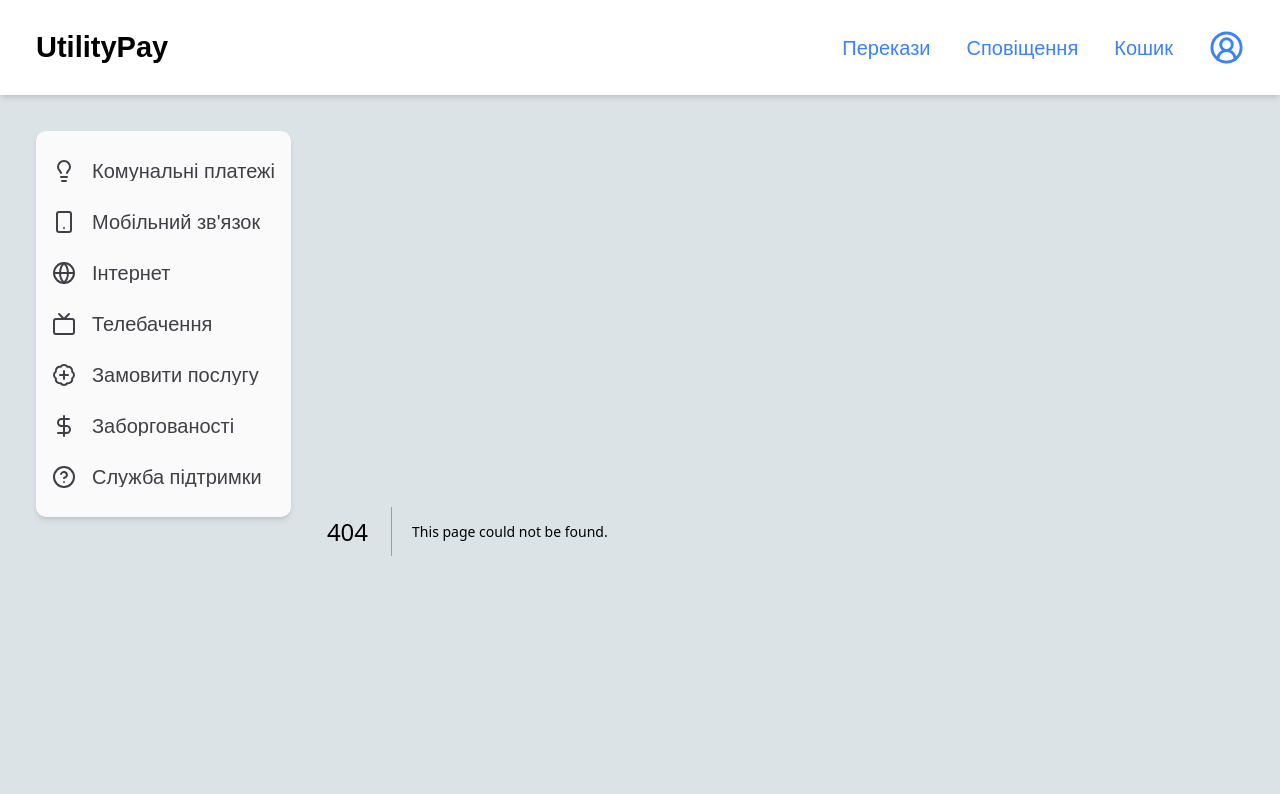
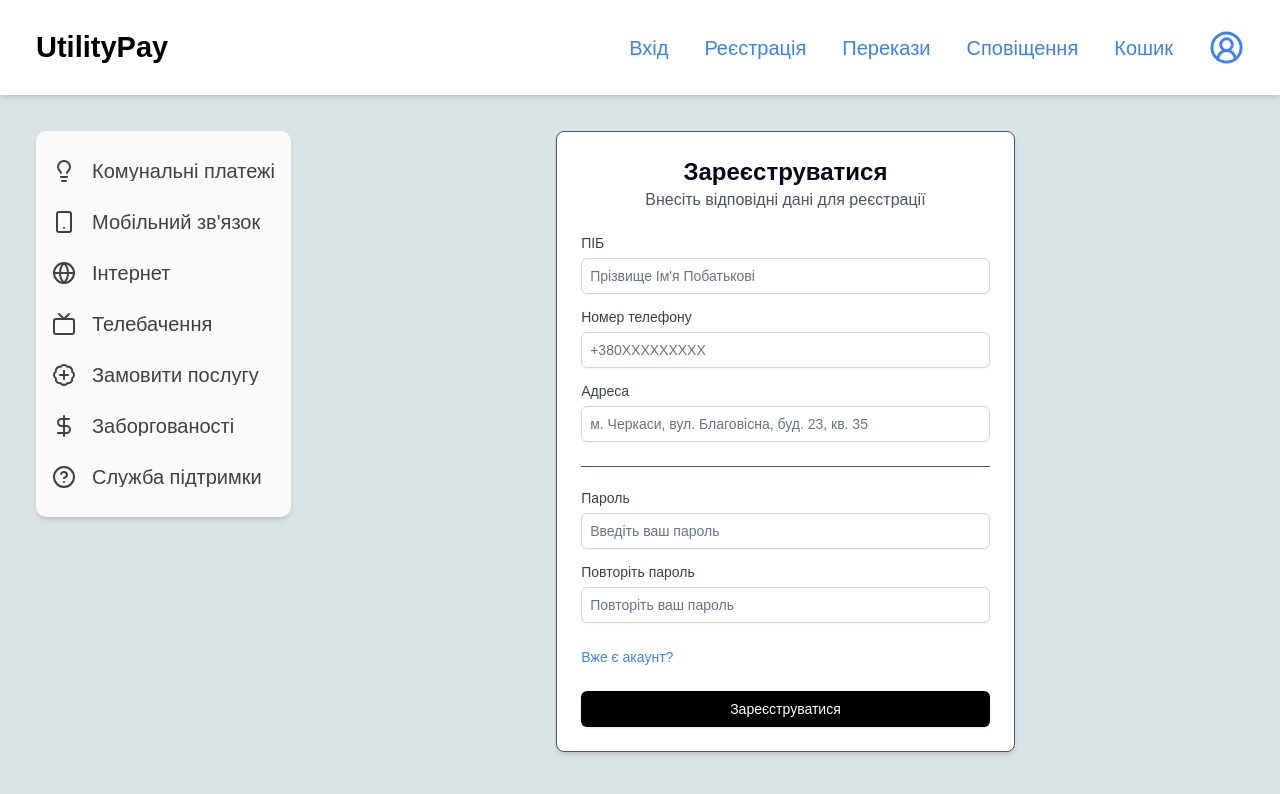
Before and after one commit to Maxkorop10/UtilityPay, a Next.js app: page /signup in a window 1280 px wide. Before the commit this address had no page. Shown: the top 794 px of the page. Built offline with nearby package versions, Linux system fonts and the light colour scheme.

Commit message:
add login and sign up forms

```diff
--- a/package.json
+++ b/package.json
@@ -35,10 +35,10 @@
     "@types/react-dom": "^18",
     "eslint": "^8",
     "eslint-config-next": "14.2.16",
+    "husky": "^8.0.0",
     "postcss": "^8",
     "prettier": "^3.3.3",
     "tailwindcss": "^3.4.1",
-    "typescript": "^5",
-    "husky": "^8.0.0"
+    "typescript": "^5"
   }
 }
--- a/src/app/layout.tsx
+++ b/src/app/layout.tsx
@@ -1,6 +1,6 @@
 import localFont from 'next/font/local';
 import './globals.css';
-import UpperNavBar from '@/src/components/UpperNavBar';
+import UpperNavBar from '@/src/components/UpperNavBar/UpperNavBar';
 import { AppSidebar } from '@/src/components/AppSideBar/AppSideBar';
 import { SidebarProvider } from '@/src/components/ui/sidebar';
 
--- /dev/null
+++ b/src/app/login/page.tsx
@@ -0,0 +1,14 @@
+import LoginForm from '@/src/modules/login-form/login-form';
+import type { Metadata } from 'next';
+
+export const metadata: Metadata = {
+  title: 'Вхід',
+};
+
+export default function LoginPage() {
+  return (
+    <div className="w-full flex justify-center items-start ">
+      <LoginForm />
+    </div>
+  );
+}
--- /dev/null
+++ b/src/app/signup/page.tsx
@@ -0,0 +1,14 @@
+import RegistrationForm from '@/src/modules/signup-form/signup-form';
+import type { Metadata } from 'next';
+
+export const metadata: Metadata = {
+  title: 'Реєстрація',
+};
+
+export default function SignupPage() {
+  return (
+    <div className="w-full flex justify-center items-start ">
+      <RegistrationForm />
+    </div>
+  );
+}
--- a/src/components/UpperNavBar/UpperNavBar.tsx
+++ b/src/components/UpperNavBar/UpperNavBar.tsx
@@ -11,6 +11,8 @@ export function UpperNavBar() {
       </div>
 
       <div className="flex space-x-9 text-blue-500 text-[20px] font-medium items-center">
+        <Link href="/login">Вхід</Link>
+        <Link href="/signup">Реєстрація</Link>
         <Link href="/transactions">Перекази</Link>
         <Link href="/notifications">Сповіщення</Link>
         <Link href="/cart">Кошик</Link>
--- a/src/components/UpperNavBar/index.ts
+++ /dev/null
@@ -1 +0,0 @@
-export { default } from './UpperNavBar';
--- /dev/null
+++ b/src/modules/login-form/login-form.tsx
@@ -0,0 +1,104 @@
+'use client';
+
+import { FieldValues, useForm } from 'react-hook-form';
+import { z } from 'zod';
+import { zodResolver } from '@hookform/resolvers/zod';
+import Link from 'next/link';
+import { Button } from '@/src/components/ui/button';
+import { Input } from '@/src/components/ui/input';
+import { Label } from '@/src/components/ui/label';
+
+const loginSchema = z.object({
+  phoneNumber: z
+    .string()
+    .min(10, 'Номер телефону має містити мінімум 10 цифр')
+    .regex(
+      /^\+380\d{9}$/,
+      'Номер телефону повинен починатися з +380 і містити 12 цифр'
+    ),
+  password: z.string().min(8, 'Пароль має містити щонайменше 8 символів'),
+});
+
+export default function LoginForm() {
+  const {
+    register,
+    handleSubmit,
+    formState: { errors },
+  } = useForm({
+    resolver: zodResolver(loginSchema),
+  });
+
+  const onSubmit = (data: FieldValues) => {
+    console.log(data);
+  };
+
+  return (
+    <form
+      onSubmit={handleSubmit(onSubmit)}
+      className="w-1/2 p-6 bg-white rounded-lg shadow-md border border-gray-600"
+    >
+      <h2 className="text-2xl font-bold text-center">Увійти</h2>
+      <p className="text-center text-gray-600 mb-6">
+        Внесіть відповідні дані для входу
+      </p>
+
+      <div className="mb-4">
+        <Label
+          htmlFor="phoneNumber"
+          className="block text-gray-700 font-medium mb-2"
+        >
+          Номер телефону
+        </Label>
+        <Input
+          type="text"
+          id="phoneNumber"
+          {...register('phoneNumber')}
+          className={`w-full p-2 border ${errors.phoneNumber ? 'border-red-500' : 'border-gray-300'} rounded-md`}
+          placeholder="+380XXXXXXXXX"
+        />
+        {errors.phoneNumber && (
+          <p className="text-red-500 text-sm mt-1">
+            {`${errors.phoneNumber.message}`}
+          </p>
+        )}
+      </div>
+
+      <div className="mb-4">
+        <Label
+          htmlFor="password"
+          className="block text-gray-700 font-medium mb-2"
+        >
+          Пароль
+        </Label>
+        <Input
+          type="password"
+          id="password"
+          {...register('password')}
+          className={`w-full p-2 border ${errors.password ? 'border-red-500' : 'border-gray-300'} rounded-md`}
+          placeholder="Введіть ваш пароль"
+        />
+        {errors.password && (
+          <p className="text-red-500 text-sm mt-1">
+            {`${errors.password.message}`}
+          </p>
+        )}
+      </div>
+
+      <div className="flex justify-between items-center mb-6">
+        <Link href="/" className="text-blue-500 hover:underline text-sm">
+          Забули пароль?
+        </Link>
+        <Link href="/signup" className="text-blue-500 hover:underline text-sm">
+          Немає аккаунту?
+        </Link>
+      </div>
+
+      <Button
+        type="submit"
+        className="w-full bg-black text-white p-2 rounded-md hover:bg-gray-800"
+      >
+        Увійти
+      </Button>
+    </form>
+  );
+}
--- /dev/null
+++ b/src/modules/signup-form/signup-form.tsx
@@ -0,0 +1,184 @@
+'use client';
+
+import { FieldValues, useForm } from 'react-hook-form';
+import { z } from 'zod';
+import { zodResolver } from '@hookform/resolvers/zod';
+import { Label } from '@/src/components/ui/label';
+import { Input } from '@/src/components/ui/input';
+import Link from 'next/link';
+import { Separator } from '@/src/components/ui/separator';
+import { Button } from '@/src/components/ui/button';
+
+const registrationSchema = z
+  .object({
+    fullName: z
+      .string()
+      .regex(
+        /^[А-ЯІЇЄҐа-яіїєґ]{2,}(?:\s[А-ЯІЇЄҐа-яіїєґ]{2,}){1}\s[А-ЯІЇЄҐа-яіїєґ]{5,}$/,
+        'Неправильний формат даних'
+      ),
+    phoneNumber: z
+      .string()
+      .regex(
+        /^\+380\d{9}$/,
+        'Номер телефону повинен починатися з +380 і містити 12 цифр'
+      ),
+    address: z
+      .string()
+      .regex(
+        /^м\.\s[А-ЯІЇЄҐа-яіїєґ]+,\s*вул\.\s[А-ЯІЇЄҐа-яіїєґ\s]+,\s*буд\.\s\d+(?:,\s*кв\.\s\d+)?$/,
+        'Адреса введена невірно'
+      ),
+    password: z.string().min(8, 'Пароль має містити щонайменше 8 символів'),
+    confirmPassword: z.string(),
+  })
+  .refine((data) => data.password === data.confirmPassword, {
+    path: ['confirmPassword'],
+    message: 'Паролі не збігаються',
+  });
+
+export default function RegistrationForm() {
+  const {
+    register,
+    handleSubmit,
+    formState: { errors },
+  } = useForm({
+    resolver: zodResolver(registrationSchema),
+  });
+
+  const onSubmit = (data: FieldValues) => {
+    console.log(data);
+  };
+
+  return (
+    <form
+      onSubmit={handleSubmit(onSubmit)}
+      className="w-1/2 p-6 bg-white rounded-lg shadow-md border border-gray-600"
+    >
+      <h2 className="text-2xl font-bold text-center">Зареєструватися</h2>
+      <p className="text-center text-gray-600 mb-6">
+        Внесіть відповідні дані для реєстрації
+      </p>
+
+      <div className="mb-4">
+        <Label
+          htmlFor="fullName"
+          className="block text-gray-700 font-medium mb-2"
+        >
+          ПІБ
+        </Label>
+        <Input
+          type="text"
+          id="fullName"
+          {...register('fullName')}
+          className={`w-full p-2 border ${errors.fullName ? 'border-red-500' : 'border-gray-300'} rounded-md`}
+          placeholder="Прізвище Ім'я Побатькові"
+        />
+        {errors.fullName && (
+          <p className="text-red-500 text-sm mt-1">
+            {`${errors.fullName.message}`}
+          </p>
+        )}
+      </div>
+
+      <div className="mb-4">
+        <Label
+          htmlFor="phoneNumber"
+          className="block text-gray-700 font-medium mb-2"
+        >
+          Номер телефону
+        </Label>
+        <Input
+          type="text"
+          id="phoneNumber"
+          {...register('phoneNumber')}
+          className={`w-full p-2 border ${errors.phoneNumber ? 'border-red-500' : 'border-gray-300'} rounded-md`}
+          placeholder="+380XXXXXXXXX"
+        />
+        {errors.phoneNumber && (
+          <p className="text-red-500 text-sm mt-1">
+            {`${errors.phoneNumber.message}`}
+          </p>
+        )}
+      </div>
+
+      <div className="mb-4">
+        <Label
+          htmlFor="address"
+          className="block text-gray-700 font-medium mb-2"
+        >
+          Адреса
+        </Label>
+        <Input
+          type="text"
+          id="address"
+          {...register('address')}
+          className={`w-full p-2 border ${errors.address ? 'border-red-500' : 'border-gray-300'} rounded-md`}
+          placeholder="м. Черкаси, вул. Благовісна, буд. 23, кв. 35"
+        />
+        {errors.address && (
+          <p className="text-red-500 text-sm mt-1">
+            {`${errors.address.message}`}
+          </p>
+        )}
+      </div>
+
+      <Separator className="w-full my-6 bg-gray-600" />
+
+      <div className="mb-4">
+        <Label
+          htmlFor="password"
+          className="block text-gray-700 font-medium mb-2"
+        >
+          Пароль
+        </Label>
+        <Input
+          type="password"
+          id="password"
+          {...register('password')}
+          className={`w-full p-2 border ${errors.password ? 'border-red-500' : 'border-gray-300'} rounded-md`}
+          placeholder="Введіть ваш пароль"
+        />
+        {errors.password && (
+          <p className="text-red-500 text-sm mt-1">
+            {`${errors.password.message}`}
+          </p>
+        )}
+      </div>
+
+      <div className="mb-6">
+        <Label
+          htmlFor="confirmPassword"
+          className="block text-gray-700 font-medium mb-2"
+        >
+          Повторіть пароль
+        </Label>
+        <Input
+          type="password"
+          id="confirmPassword"
+          {...register('confirmPassword')}
+          className={`w-full p-2 border ${errors.confirmPassword ? 'border-red-500' : 'border-gray-300'} rounded-md`}
+          placeholder="Повторіть ваш пароль"
+        />
+        {errors.confirmPassword && (
+          <p className="text-red-500 text-sm mt-1">
+            {`${errors.confirmPassword.message}`}
+          </p>
+        )}
+      </div>
+
+      <div className="flex justify-between items-center mb-6">
+        <Link href="/login" className="text-blue-500 hover:underline text-sm">
+          Вже є акаунт?
+        </Link>
+      </div>
+
+      <Button
+        type="submit"
+        className="w-full bg-black text-white p-2 rounded-md hover:bg-gray-800"
+      >
+        Зареєструватися
+      </Button>
+    </form>
+  );
+}
```
Also changed, not shown: 1 other file (tests, documents, lock files or other folders).
